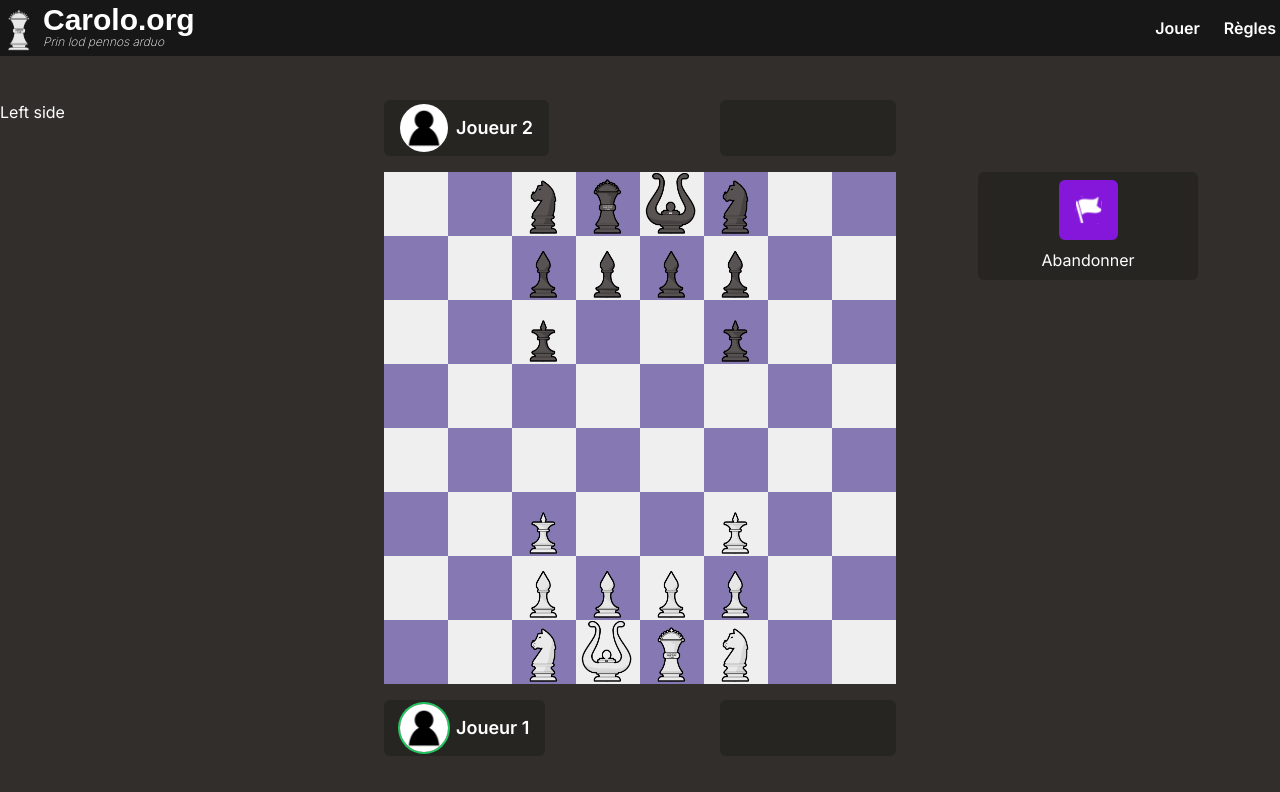
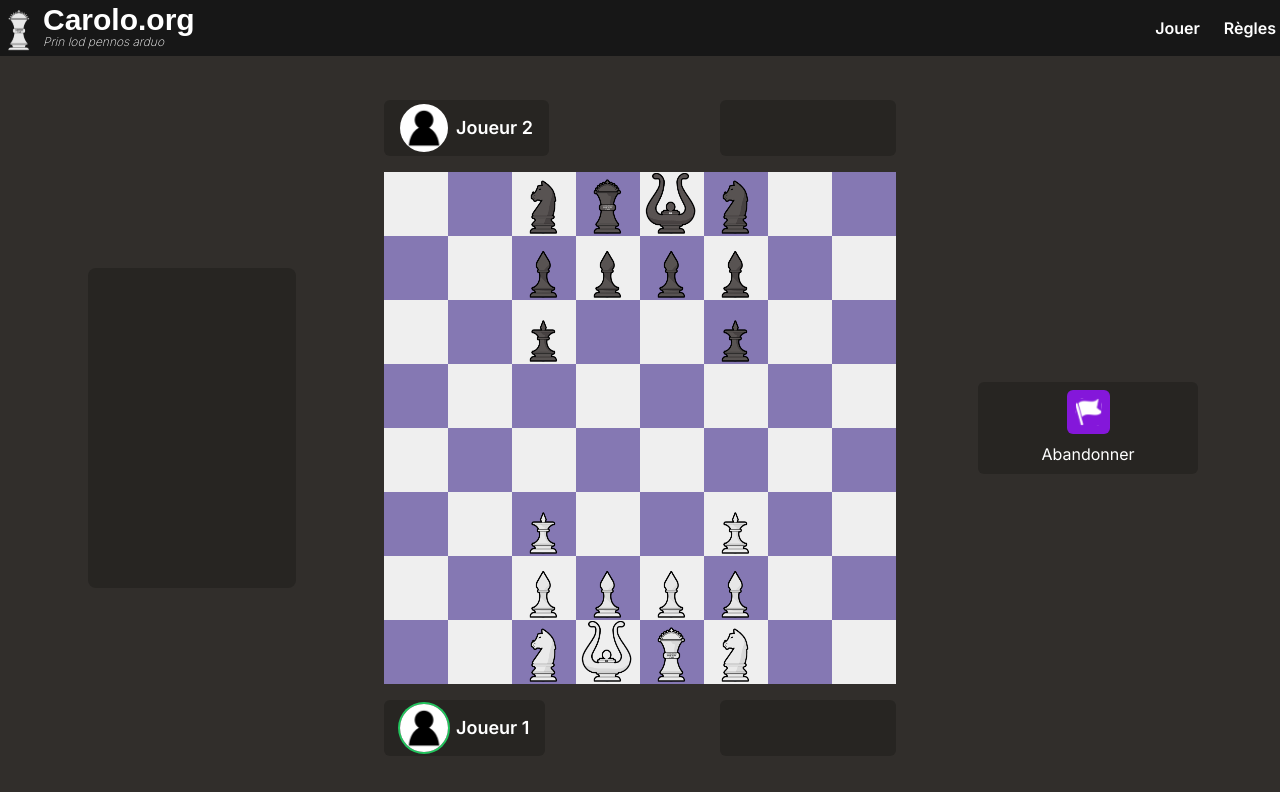
Before and after one commit to theoludwig/Carolo, a Next.js app in the folder apps/website/: page /game in a window 1280 px wide. Shown: the top 792 px of the page. Built offline with nearby package versions, Linux system fonts and the light colour scheme; a web font is replaced by a local one.

Commit message:
feat: moves history

```diff
--- a/apps/website/app/page.tsx
+++ b/apps/website/app/page.tsx
@@ -10,9 +10,18 @@ const HomePage = (): JSX.Element => {
   return (
     <>
       <section className='mt-6 flex flex-col items-center justify-center space-y-4 md:w-full md:flex-row md:space-x-12 md:space-y-0'>
-        <SocialMediaLink socialMedia='Reddit' href='/' />
-        <SocialMediaLink socialMedia='Discord' href='/' />
-        <SocialMediaLink socialMedia='Twitter' href='/' />
+        <SocialMediaLink
+          socialMedia='Reddit'
+          href='https://www.reddit.com/r/Carolo'
+        />
+        <SocialMediaLink
+          socialMedia='Discord'
+          href='https://discord.gg/NuXRxATMMa'
+        />
+        <SocialMediaLink
+          socialMedia='Twitter'
+          href='https://twitter.com/RimbaudAF'
+        />
       </section>
       <section className='mt-12 flex flex-col items-center px-10 sm:flex-row'>
         <div className='w-full sm:w-6/12'>
--- a/apps/website/components/Game/screens/PlayScreen/Board.tsx
+++ b/apps/website/components/Game/screens/PlayScreen/Board.tsx
@@ -52,8 +52,8 @@ export const Board = (): JSX.Element => {
                       className={classNames('h-full w-full', {
                         'square-corners': isCapture
                       })}
+                      quality={100}
                       priority
-                      quality={100}
                       src={`/pieces/${piecePosition.piece.type}_${piecePosition.piece.color}.png`}
                       alt='Piece'
                       width={64}
--- a/apps/website/components/Game/screens/PlayScreen/LeftSidebar/LeftSidebar.tsx
+++ b/apps/website/components/Game/screens/PlayScreen/LeftSidebar/LeftSidebar.tsx
@@ -1,3 +1,60 @@
+import Image from 'next/image'
+import classNames from 'clsx'
+import { BoardBase } from '@carolo/game'
+
+import { useGame } from '@/stores/game'
+
 export const LeftSidebar = (): JSX.Element => {
-  return <div className='w-4/12'>Left side</div>
+  const { boardState } = useGame()
+
+  return (
+    <div className='flex w-4/12 items-center justify-center'>
+      <div className='scrollbar-firefox-support flex h-80 w-52 flex-col overflow-y-auto rounded-lg bg-[#272522]'>
+        <ul>
+          {boardState.moves.map((move, index) => {
+            const isEven = index % 2 === 0
+            return (
+              <li
+                key={index}
+                className={classNames('flex justify-between py-2 px-4', {
+                  'bg-[#272522]': !isEven,
+                  'bg-[#2B2926]': isEven
+                })}
+              >
+                <span className='flex items-center justify-center'>
+                  {index + 1}.
+                </span>
+                <span className='flex items-center justify-center'>
+                  <Image
+                    className='h-8 w-8'
+                    quality={100}
+                    priority
+                    src={`/pieces/${move.piece.type}_${move.piece.color}.png`}
+                    alt='Piece'
+                    width={64}
+                    height={64}
+                  />
+                  {move.fromPosition.toHumanCoordinates(BoardBase.SIZE)}
+                </span>
+                <span className='flex items-center justify-center'>
+                  {move.capturedPiece != null ? (
+                    <Image
+                      className='h-8 w-8'
+                      quality={100}
+                      priority
+                      src={`/pieces/${move.capturedPiece.type}_${move.capturedPiece.color}.png`}
+                      alt='Piece'
+                      width={64}
+                      height={64}
+                    />
+                  ) : null}
+                  {move.toPosition.toHumanCoordinates(BoardBase.SIZE)}
+                </span>
+              </li>
+            )
+          })}
+        </ul>
+      </div>
+    </div>
+  )
 }
--- a/apps/website/components/Game/screens/PlayScreen/Player.tsx
+++ b/apps/website/components/Game/screens/PlayScreen/Player.tsx
@@ -26,6 +26,7 @@ export const Player = (props: PlayerProps): JSX.Element => {
           className={classNames('h-12 w-12 rounded-full', {
             'ring-2 ring-green-500': isPlayerTurn
           })}
+          priority
           quality={100}
           src={UserDefault}
           alt='Player Picture'
@@ -36,9 +37,10 @@ export const Player = (props: PlayerProps): JSX.Element => {
         {playerState.capturedPieces.map((piece, index) => {
           return (
             <Image
+              quality={100}
+              priority
               key={index}
               className='h-10 w-10'
-              quality={100}
               src={`/pieces/${piece.type}_${piece.color}.png`}
               alt='Piece'
               width={64}
--- a/apps/website/components/Game/screens/PlayScreen/RightSidebar/ControlGame.tsx
+++ b/apps/website/components/Game/screens/PlayScreen/RightSidebar/ControlGame.tsx
@@ -10,7 +10,7 @@ export const ControlGame = (): JSX.Element => {
     <>
       <div className='flex flex-col items-center'>
         <button
-          className='rounded-md bg-[#8417DA] p-4 hover:bg-[#6514a6]'
+          className='rounded-md bg-[#8417DA] p-2 hover:bg-[#6514a6]'
           onClick={() => {
             const currentPlayer = game.getPlayer(gameState.currentPlayerIndex)
             game.giveUp(currentPlayer.color)
--- a/apps/website/components/Game/screens/PlayScreen/RightSidebar/RightSidebar.tsx
+++ b/apps/website/components/Game/screens/PlayScreen/RightSidebar/RightSidebar.tsx
@@ -6,8 +6,8 @@ export const RightSidebar = (): JSX.Element => {
   const { gameState } = useGame()
 
   return (
-    <div className='w-4/12 text-center'>
-      <div className='mt-[72px] inline-flex min-w-[220px] flex-col rounded-md bg-[#272522] px-4 py-2'>
+    <div className='flex w-4/12 items-center justify-center text-center'>
+      <div className='inline-flex min-w-[220px] flex-col rounded-md bg-[#272522] px-4 py-2'>
         {gameState.status === 'PLAY' ? <ControlGame /> : <EndGame />}
       </div>
     </div>
--- a/apps/website/styles/globals.css
+++ b/apps/website/styles/globals.css
@@ -1,6 +1,11 @@
 @tailwind base;
 @tailwind components;
 @tailwind utilities;
+
+:root {
+  --scrollbar-color: #c5c5c5;
+  --scrollbar-bg-color: transparent;
+}
 
 .square-corners {
   --border-thickness: 4px;
@@ -58,3 +63,26 @@
   background-repeat: no-repeat;
   background-size: var(--border-size) var(--border-size);
 }
+
+::-webkit-scrollbar {
+  scrollbar-color: var(--scrollbar-color) var(--scrollbar-bg-color);
+  width: 3px;
+  height: 10px;
+}
+
+::-webkit-scrollbar-track {
+  background-color: transparent;
+}
+
+::-webkit-scrollbar-thumb {
+  background-color: var(--scrollbar-color);
+  border-radius: 20px;
+  border: 3px solid var(--scrollbar-bg-color);
+}
+
+/* Firefox Support */
+.scrollbar-firefox-support {
+  scrollbar-width: thin;
+  scrollbar-color: var(--scrollbar-color) var(--scrollbar-bg-color);
+  z-index: 0;
+}
--- a/packages/game/src/Position.ts
+++ b/packages/game/src/Position.ts
@@ -98,4 +98,10 @@ export class Position implements PositionOptions {
       row: parseInt(row, 10)
     })
   }
+
+  public toHumanCoordinates(size: number): string {
+    const column = String.fromCharCode(this.column + 65)
+    const row = size - this.row
+    return `${column}${row}`
+  }
 }
```
